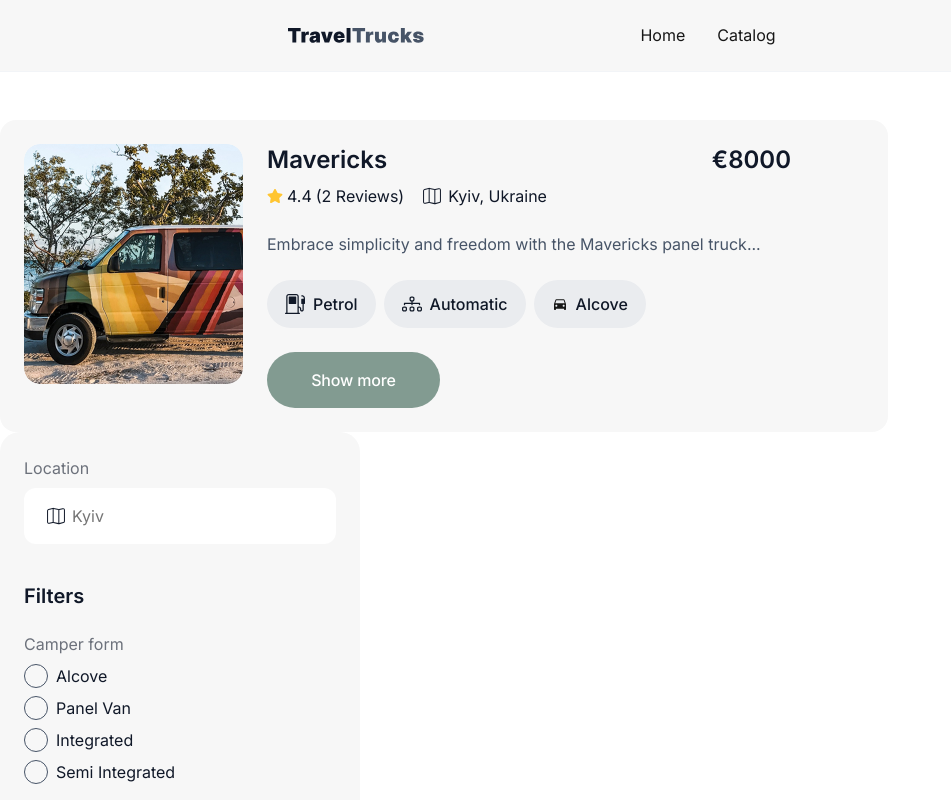
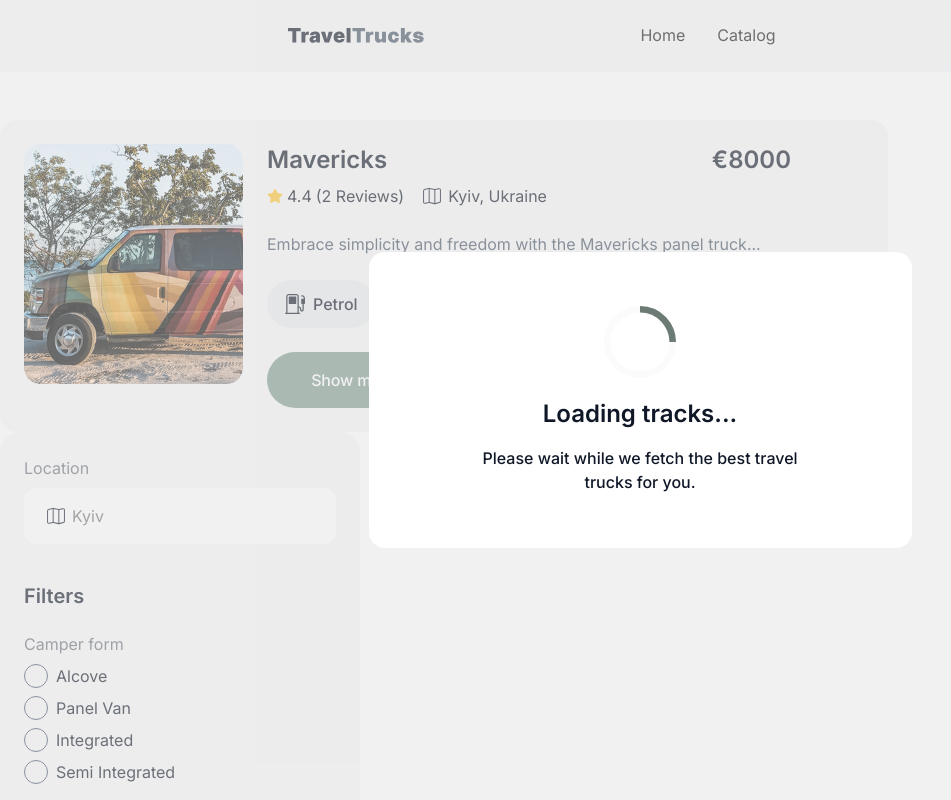
Before and after one commit to IrinaV1/travel-trucks, a Next.js app: page /catalog in a window 1280 px wide. Shown: the top 800 px of the page, without its empty margins (0-951 px from the left). Built offline with nearby package versions, Linux system fonts and the light colour scheme.

Commit message:
add loading

```diff
--- a/app/catalog/page.tsx
+++ b/app/catalog/page.tsx
@@ -1,12 +1,15 @@
 import Card from "@/components/Card/Card";
 import css from './Catalog.module.css';
 import Filters from "@/components/Filters/Filters";
+import LoadingModal from "@/components/LoadingModal/LoadingModal";
 
 export default function Catalog(){
     return(
         <main className={css.main}>
             <Card camperId="test-camper"/>
             <Filters/>
+
+            <LoadingModal/>
         </main>
     )
 }
--- /dev/null
+++ b/components/LoadingModal/LoadingModal.module.css
@@ -0,0 +1,42 @@
+.backdrop {
+  position: fixed;
+  inset: 0;
+  z-index: 1000;
+
+  display: flex;
+  justify-content: center;
+  align-items: center;
+
+  background-color: rgba(223, 223, 223, 0.44);
+}
+.modal {
+  display: flex;
+  flex-direction: column;
+  align-items: center;
+  justify-content: center;
+  border-radius: 16px;
+  padding: 48px;
+
+  width: 543px;
+  min-height: 296px;
+  background-color: #fff;
+}
+.wrapperText {
+  margin-top: 20px;
+  width: 351px;
+}
+.title {
+  font-weight: 600;
+  font-size: 24px;
+  line-height: 1.33333;
+  text-align: center;
+  color: #101828;
+  margin-bottom: 16px;
+}
+.description {
+  font-weight: 500;
+  font-size: 16px;
+  line-height: 1.5;
+  text-align: center;
+  color: #101828;
+}
--- /dev/null
+++ b/components/LoadingModal/LoadingModal.tsx
@@ -0,0 +1,41 @@
+"use client";
+
+import { useEffect } from "react";
+import css from "./LoadingModal.module.css";
+import { Oval } from "react-loader-spinner";
+
+export default function LoadingModal() {
+  useEffect(() => {
+    const previousOverflow = document.body.style.overflow;
+    document.body.style.overflow = "hidden";
+    return () => {
+      document.body.style.overflow = previousOverflow;
+    };
+  }, []);
+  return (
+    <div className={css.backdrop}>
+      <div
+        className={css.modal}
+        role="status"
+        aria-live="polite"
+        aria-label="Loading tracks"
+      >
+        <Oval
+          visible
+          height={72}
+          width={72}
+          color="#6D7B75"
+          secondaryColor="#F7F7F7"
+          strokeWidth={4}
+          ariaLabel="Loading"
+        />
+        <div className={css.wrapperText}>
+          <h2 className={css.title}>Loading tracks...</h2>
+          <p className={css.description}>
+            Please wait while we fetch the best travel trucks for you.
+          </p>
+        </div>
+      </div>
+    </div>
+  );
+}
--- a/package.json
+++ b/package.json
@@ -13,7 +13,8 @@
     "next": "16.4.0",
     "react": "19.3.0",
     "react-dom": "19.3.0",
-    "react-icons": "^5.7.0"
+    "react-icons": "^5.7.0",
+    "react-loader-spinner": "^8.0.2"
   },
   "devDependencies": {
     "@types/node": "^20",
```
Also changed, not shown: 1 other file (tests, documents, lock files or other folders).
